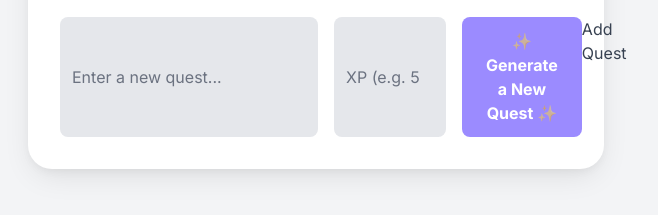
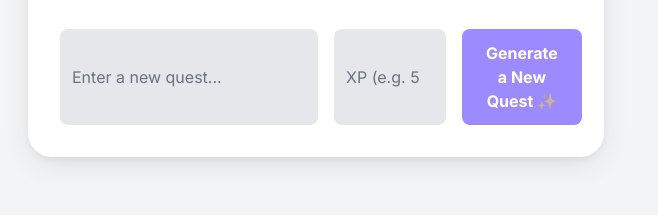
Before and after one commit to vishnnupriiyaa/to-do-list, a plain HTML site: page index.html in a window 1280 px wide. Shown: the part 569-784 px from the top of the page, without its empty margins (324-982 px from the left). Drawn offline with nearby package versions, Linux system fonts and the light colour scheme.

Commit message:
Update index.html

```diff
--- a/index.html
+++ b/index.html
@@ -164,15 +164,10 @@
             <input type="text" id="taskInput" placeholder="Enter a new quest..." class="flex-1 bg-gray-200 text-gray-800 placeholder-gray-500 p-3 rounded-lg focus:outline-none focus:ring-2 focus:ring-[#9B8BFF]" />
 <input type="number" id="xpInput" placeholder="XP (e.g. 50)" class="w-full sm:w-28 bg-gray-200 text-gray-800 placeholder-gray-500 p-3 rounded-lg focus:outline-none focus:ring-2 focus:ring-[#9B8BFF]" />
 <button id="generateQuestButton" class="w-full button bg-[#9B8BFF] text-white font-bold py-3 px-6 rounded-lg hover:bg-[#8570FF] focus:outline-none focus:ring-4 focus:ring-[#9B8BFF] focus:ring-opacity-50">
-    <span class="animate-pulse">✨</span>
     <span>Generate a New Quest</span>
     <span class="animate-pulse">✨</span>
 </button>
-
-    Add Quest
-</button>
         </div>
-    </div>
 
     <!-- Level-up notification modal -->
     <div id="levelUpModal">
```
